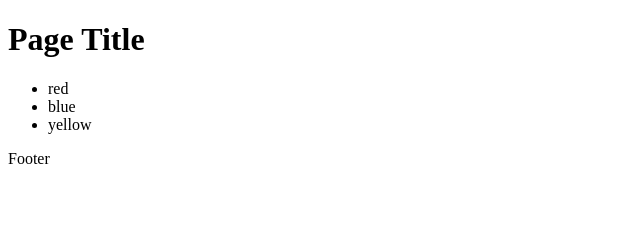
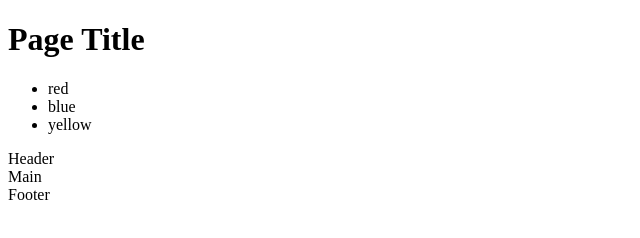
Before and after one commit to serhiimakarchuk/my-project3, a plain HTML site: page index.html in a window 1280 px wide. Shown: the full height of the page, 0-640 px from the left. Drawn offline with Linux system fonts and the light colour scheme.

Commit message:
add header and main

```diff
--- a/index.html
+++ b/index.html
@@ -13,5 +13,7 @@
     <li>yellow</li>
   </ul>
 </body>
+<header>Header</header>
+<main>Main</main>
 <footer>Footer</footer>
 </html>
```
